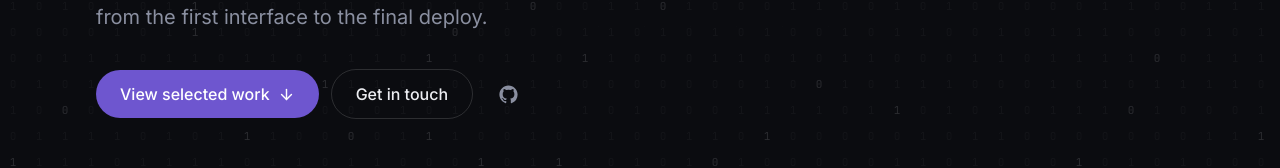
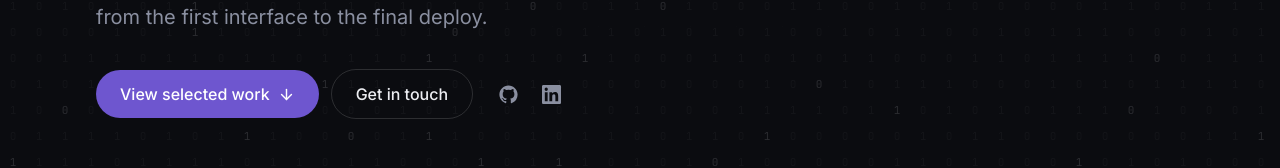
Before and after one commit to techbuildhub01-gif/byteportfolio, a React (Vite) app: page / in a window 1280 px wide. Shown: the part 526-694 px from the top of the page. Built offline with nearby package versions, Linux system fonts and the light colour scheme; no server answers.

Commit message:
update linkedin URL

```diff
--- a/src/data.js
+++ b/src/data.js
@@ -17,7 +17,7 @@ export const profile = {
   resumeUrl: "Resume.pdf", // put resume.pdf in public/ then set this to "/resume.pdf" (or paste a Drive/online link). The Résumé button appears once this isn't "#".
   socials: {
     github: "https://github.com/techbuildhub01-gif",
-    linkedin: "#", // paste your LinkedIn URL (icon stays hidden until you do)
+    linkedin: "https://www.linkedin.com/in/sheikh-farjad-640275305/", // paste your LinkedIn URL (icon stays hidden until you do)
     twitter: "#", // paste your X / Twitter URL (icon stays hidden until you do)
   },
 };
```
